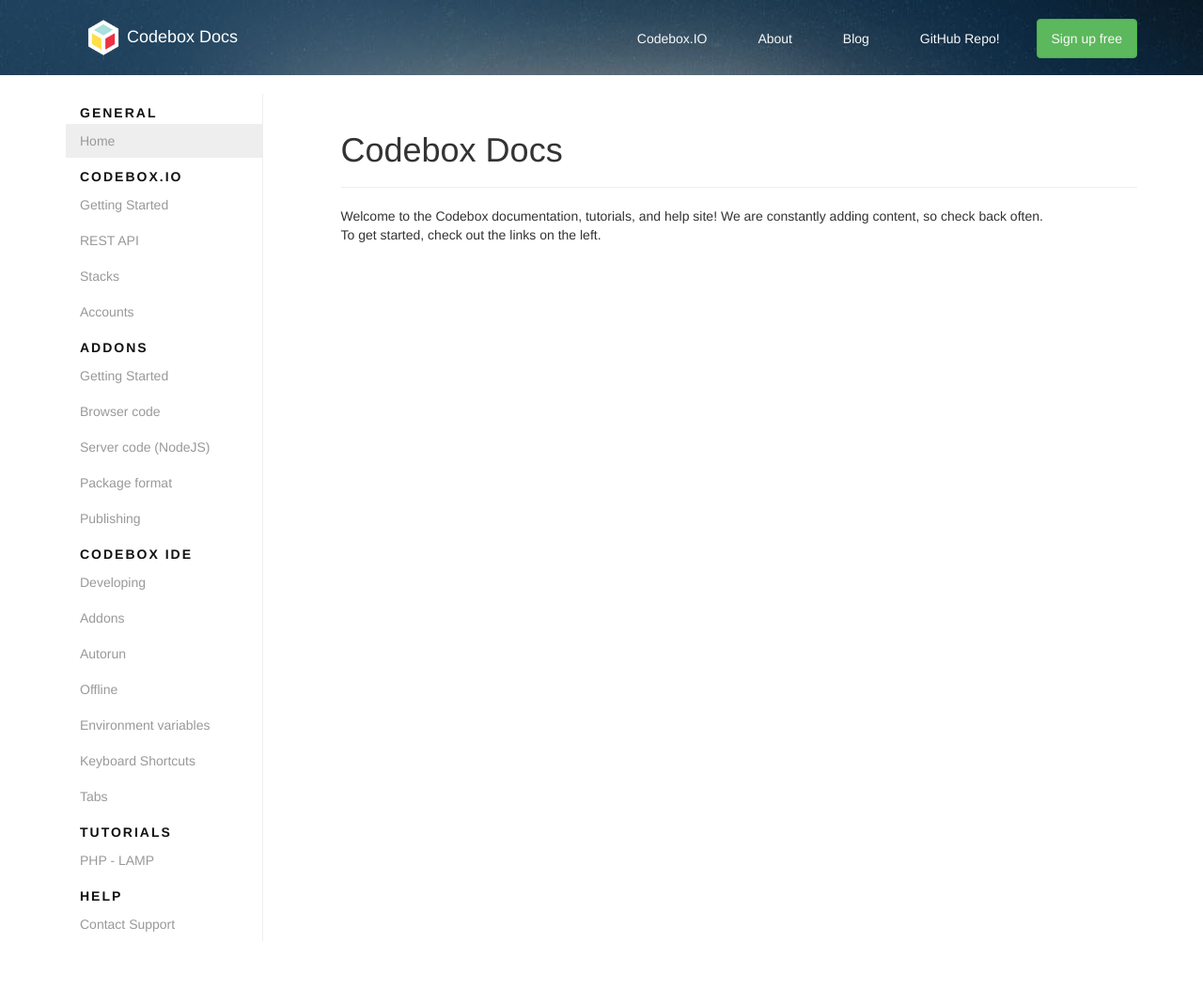
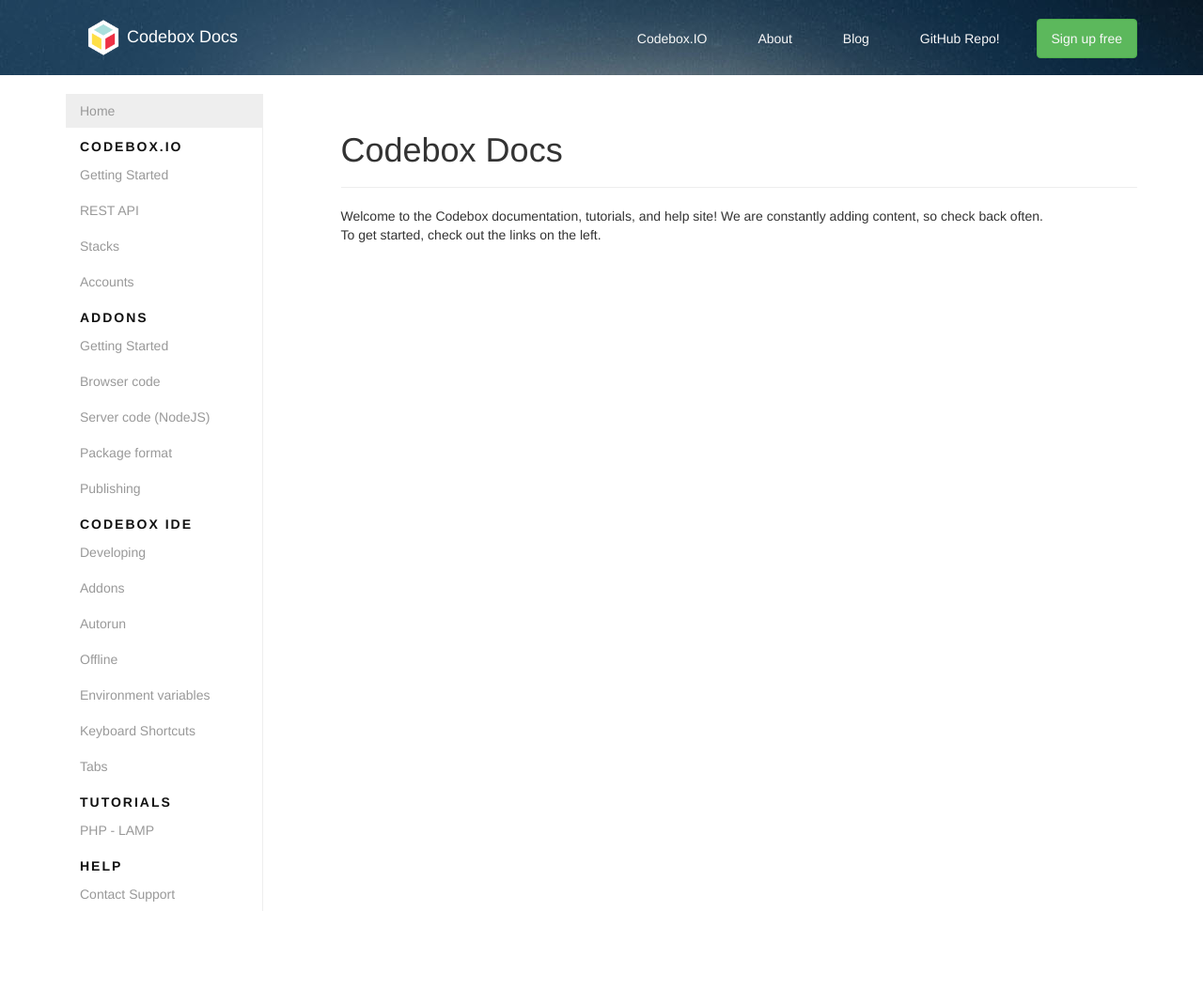
Before and after one commit to CodeboxIDE/codebox-docs, a Jekyll site: the page built from index.html, in a window 1280 px wide. Shown: the whole page at 94% size. Built offline with Jekyll 4.4.1, drawn with Linux system fonts in a browser that asks for light colours; nearby versions of some CDN libraries; Markdown is read by kramdown in place of the engine named in the settings; after the commit the page ends 1020 px from its top, so only the background shows below that.

Commit message:
Remove "GENERAL" menu header

```diff
--- a/_layouts/default.html
+++ b/_layouts/default.html
@@ -38,7 +38,6 @@
       <div class="row">
         <div class="col-xs-12 col-sm-4 col-md-3 col-lg-3">
           <ul id="menu" class="nav nav-pills nav-stacked" data-spy="affix">
-            <li class="nav-header">GENERAL</li>
             <li data-section=""><a href="/">Home</a></li>
 
             <li class="nav-header">CODEBOX.IO</li>
```
